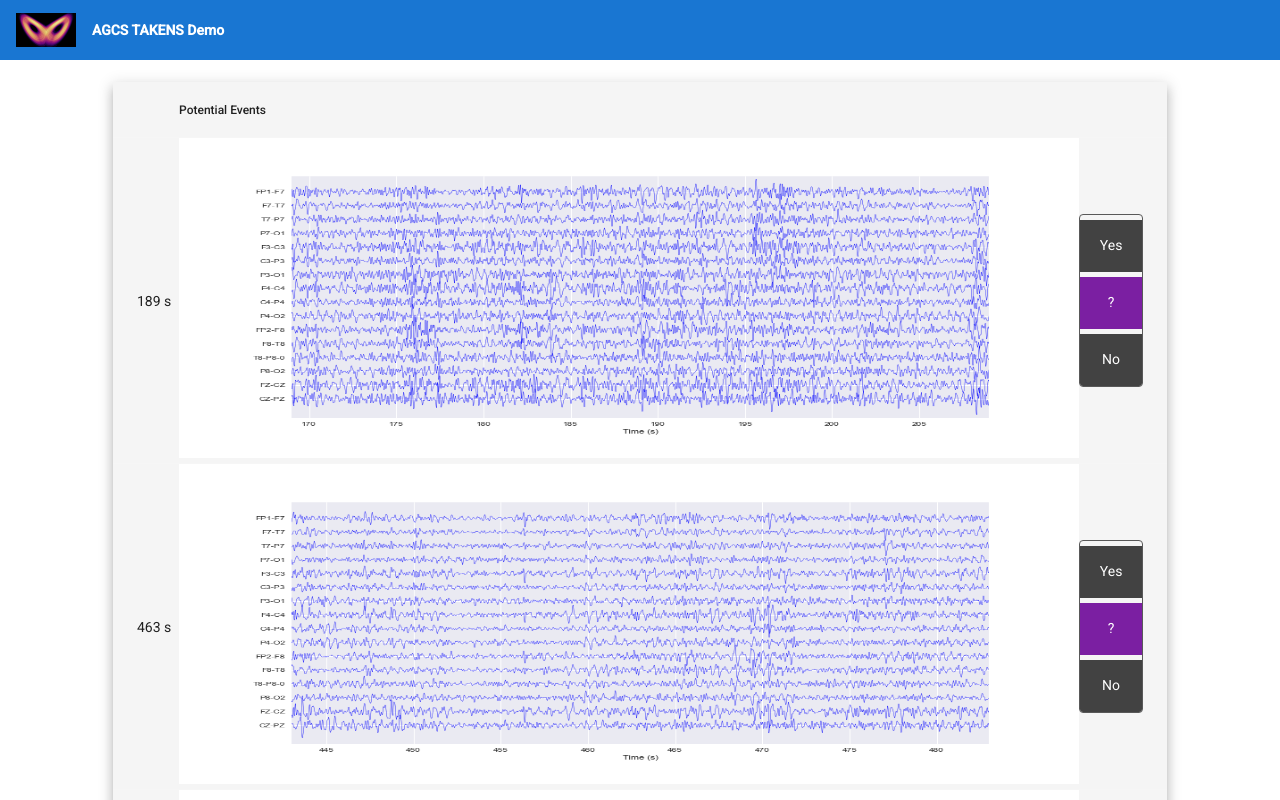
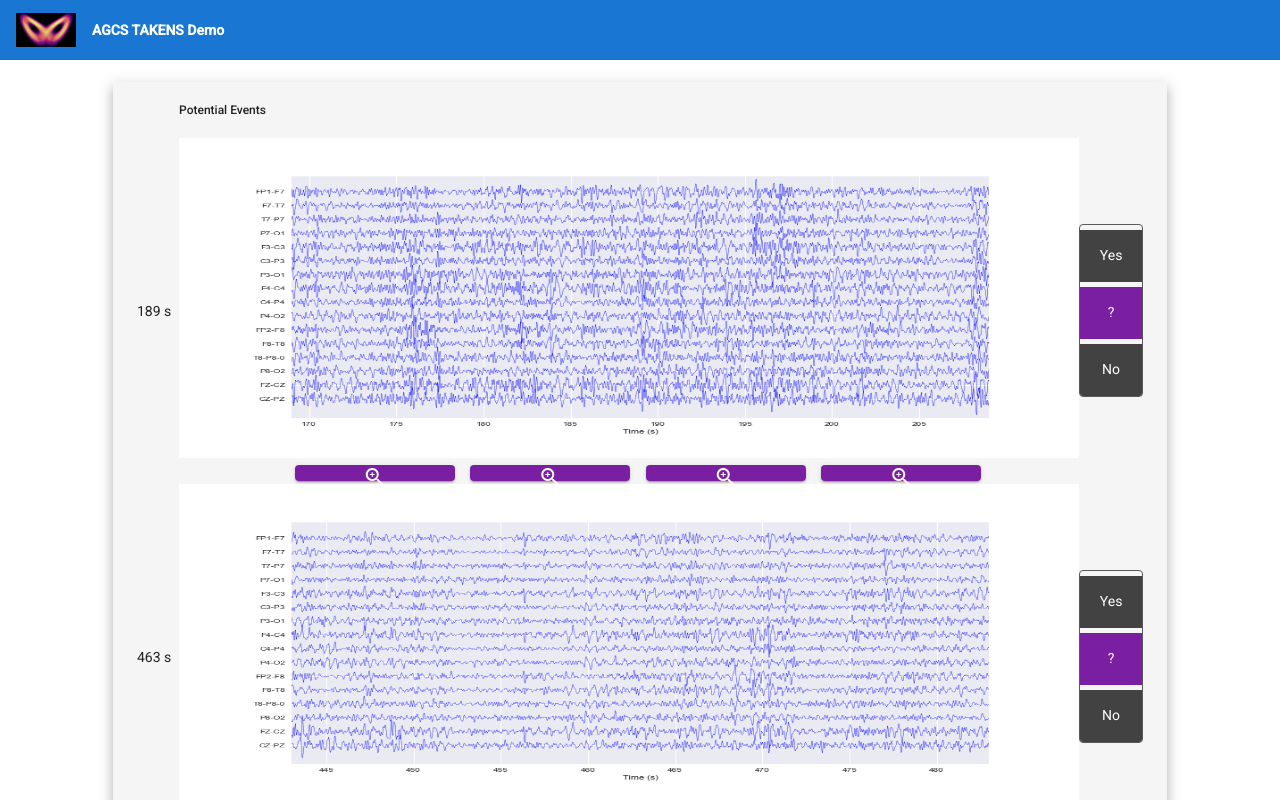
Before and after one commit to lamplt/ajtech, an Angular app: page / in a window 1280 px wide. Shown: the top 800 px of the page. Built offline with nearby package versions, Linux system fonts and the light colour scheme.

Commit message:
Changed the button sizes

```diff
--- a/src/app/app.component.css
+++ b/src/app/app.component.css
@@ -142,3 +142,10 @@
     min-width: unset!important;
     min-height: unset!important;
   }
+
+  button.small {
+    font-size: 4px;
+    line-height: 4px;
+    width: 160px;
+    height: 16px;
+  }
--- a/src/app/app.component.html
+++ b/src/app/app.component.html
@@ -23,35 +23,37 @@
         <th class="w-300" mat-header-cell *matHeaderCellDef> Potential Events </th>
         <td class="zoom" mat-cell *matCellDef="let row">
           <!-- (click)="processRow(row,row.Image_40_s)" -->
-
           <img
             width="900"
             height="320"
             alt=""
             [src]="row.Image_40_s"
-              usemap="#imgMap"
           />
-            <map name="imgMap">
-              <!-- <a (click)="processRow(row,row.Image_40_s)">  -->
-                <area shape="rect" coords="0,0,100,320" alt="40s" href="#"
-                (click)="processRow(row,row.Image_40_s)">
-              <!-- </a> -->
-              <a (click)="processRow(row,row.Image_10_s_1)">
-                <area shape="rect" coords="100,0,300,320" alt="10s1" href="#">
-              </a>
-              <a (click)="processRow(row,row.Image_10_s_2)">
-                <area shape="rect" coords="300,0,500,320" alt="10s2" href="#">
-              </a>
-              <a (click)="processRow(row,row.Image_10_s_3)">
-                <area shape="rect" coords="500,0,700,320" alt="10s3" href="#">
-              </a>
-              <a (click)="processRow(row,row.Image_10_s_4)">
-                <area shape="rect" coords="700,0,900,320" alt="10s4" href="#">
-              </a>
-              <!-- {{row.Image_10_s_4}}  This is printing correctly-->
-            </map>
 
-
+          <div fxLayout="row" fxLayoutAlign="space-between center" >
+            <div fxFlex="12"  ></div>
+            <div fxFlex="19.5" style=" text-align: center;" >
+              <button class="small" mat-raised-button color="primary" (click)="processRow(row,row.Image_10_s_1)">
+                <mat-icon>zoom_in</mat-icon>
+              </button>
+            </div>
+            <div fxFlex="19.5" style="text-align: center;" >
+              <button class="small" mat-raised-button color="primary" (click)="processRow(row,row.Image_10_s_2)">
+                <mat-icon>zoom_in</mat-icon>
+              </button>
+            </div>
+            <div fxFlex="19.5" style="text-align: center;">
+              <button class="small" mat-raised-button color="primary" (click)="processRow(row,row.Image_10_s_3)">
+                <mat-icon>zoom_in</mat-icon>
+              </button>
+            </div>
+            <div fxFlex="19.5" style="text-align: center;">
+              <button class="small" mat-raised-button color="primary" (click)="processRow(row,row.Image_10_s_4)">
+                <mat-icon>zoom_in</mat-icon>
+              </button>
+            </div>
+            <div fxFlex="10" ></div>
+          </div>
         </td>
       </ng-container>
 
```
Lines whose indentation alone changed are shown as unchanged.
